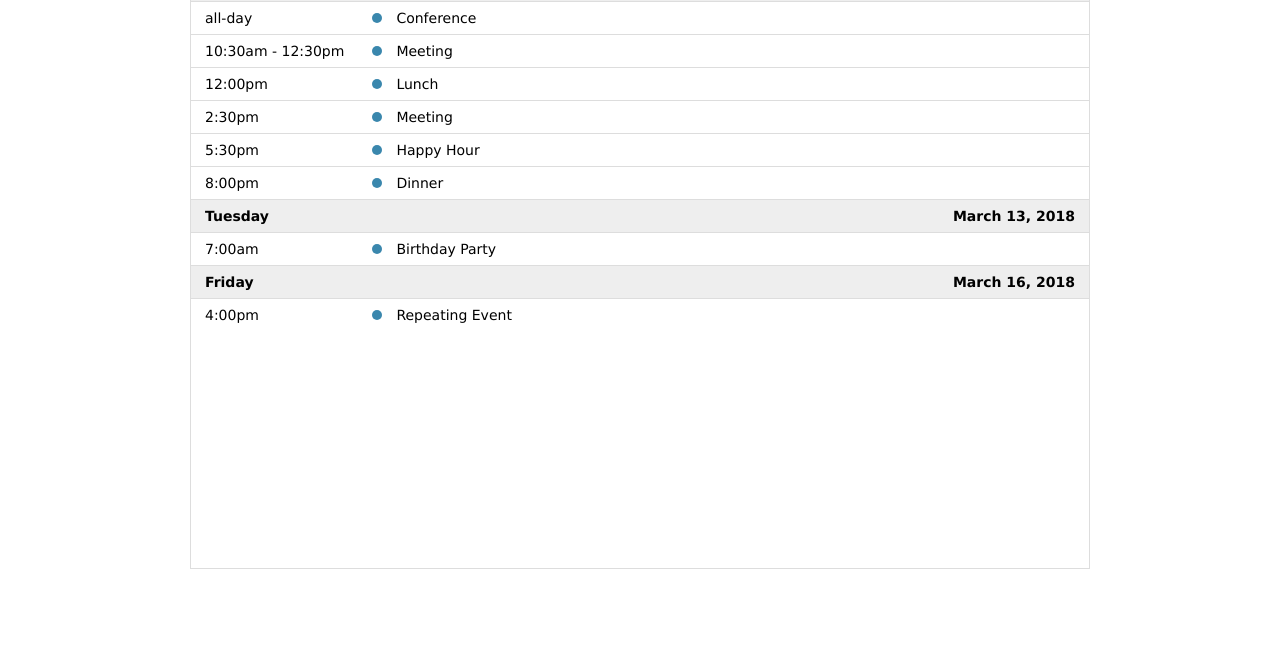
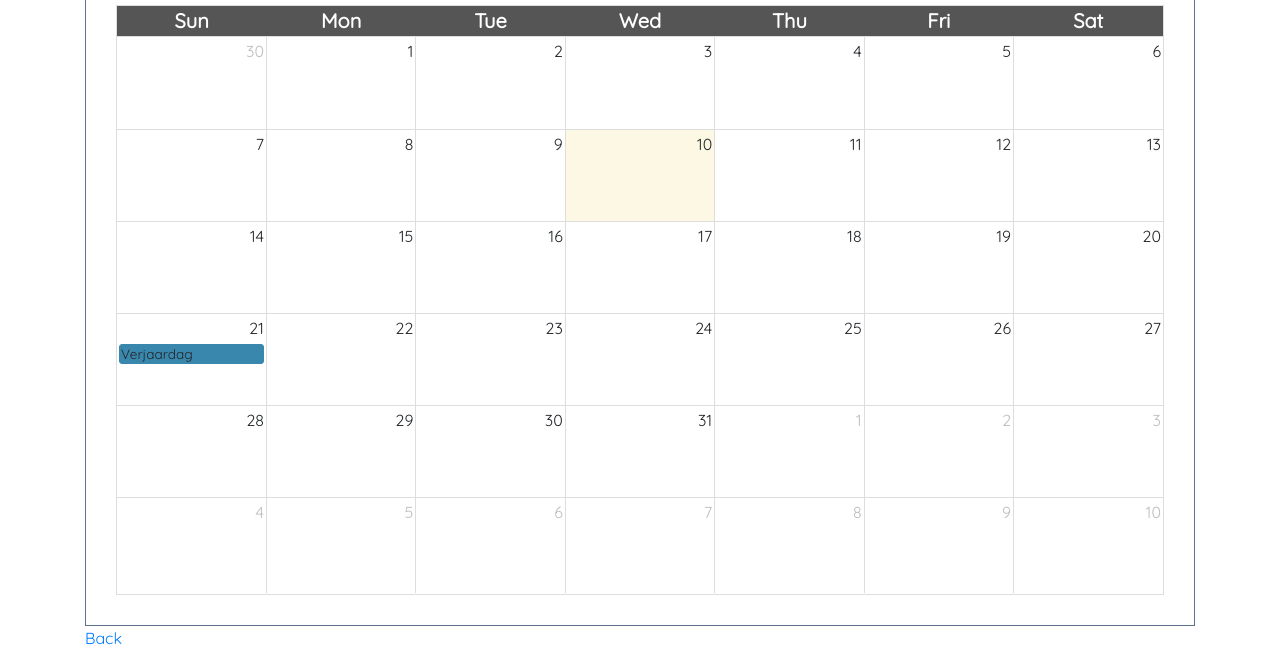
Before and after one commit to danchou-san/features-dev, a plain HTML site: page calendar_v3.html in a window 1280 px wide. Shown: the part 181-831 px from the top of the page. Before the commit the page ends 800 px from the top, so only its background shows below. Drawn offline with nearby package versions, Linux system fonts and the light colour scheme.

Commit message:
Changed source and folders

```diff
--- a/assets/fullcalendar-3.9.0/demos/list-views.html
+++ b/calendar_v3.html
@@ -1,115 +1,75 @@
 <!DOCTYPE html>
+
 <html>
-<head>
-<meta charset='utf-8' />
-<link href='../fullcalendar.min.css' rel='stylesheet' />
-<link href='../fullcalendar.print.min.css' rel='stylesheet' media='print' />
-<script src='../lib/moment.min.js'></script>
-<script src='../lib/jquery.min.js'></script>
-<script src='../fullcalendar.min.js'></script>
-<script>
 
-  $(document).ready(function() {
+  <head>
+    <title>Calendar</title>
 
-    $('#calendar').fullCalendar({
-      header: {
-        left: 'prev,next today',
-        center: 'title',
-        right: 'listDay,listWeek,month'
-      },
+    <link rel="stylesheet" href="https://stackpath.bootstrapcdn.com/bootstrap/4.1.3/css/bootstrap.min.css" integrity="sha384-MCw98/SFnGE8fJT3GXwEOngsV7Zt27NXFoaoApmYm81iuXoPkFOJwJ8ERdknLPMO" crossorigin="anonymous">
+    <link rel="stylesheet" href="https://use.fontawesome.com/releases/v5.3.1/css/all.css" integrity="sha384-mzrmE5qonljUremFsqc01SB46JvROS7bZs3IO2EmfFsd15uHvIt+Y8vEf7N7fWAU" crossorigin="anonymous">
+    <link rel='stylesheet' href='assets/fullcalendar-3.9.0/fullcalendar.css' />
+    <link href='https://fonts.googleapis.com/css?family=Quicksand' rel='stylesheet'>
+    <link href='css/calendar_style.css' rel='stylesheet'>
 
-      // customize the button names,
-      // otherwise they'd all just say "list"
-      views: {
-        listDay: { buttonText: 'list day' },
-        listWeek: { buttonText: 'list week' }
-      },
+    <script src="https://code.jquery.com/jquery-3.3.1.slim.min.js" integrity="sha384-q8i/X+965DzO0rT7abK41JStQIAqVgRVzpbzo5smXKp4YfRvH+8abtTE1Pi6jizo" crossorigin="anonymous"></script>
+    <script src="assets/moment.js"></script>
+    <script src='assets/fullcalendar-3.9.0/lib/jquery.min.js'></script>
+    <script src='assets/fullcalendar-3.9.0/lib/moment.min.js'></script>
+    <script src='assets/fullcalendar-3.9.0/fullcalendar.js'></script>
 
-      defaultView: 'listWeek',
-      defaultDate: '2018-03-12',
-      navLinks: true, // can click day/week names to navigate views
-      editable: true,
-      eventLimit: true, // allow "more" link when too many events
-      events: [
-        {
-          title: 'All Day Event',
-          start: '2018-03-01'
-        },
-        {
-          title: 'Long Event',
-          start: '2018-03-07',
-          end: '2018-03-10'
-        },
-        {
-          id: 999,
-          title: 'Repeating Event',
-          start: '2018-03-09T16:00:00'
-        },
-        {
-          id: 999,
-          title: 'Repeating Event',
-          start: '2018-03-16T16:00:00'
-        },
-        {
-          title: 'Conference',
-          start: '2018-03-11',
-          end: '2018-03-13'
-        },
-        {
-          title: 'Meeting',
-          start: '2018-03-12T10:30:00',
-          end: '2018-03-12T12:30:00'
-        },
-        {
-          title: 'Lunch',
-          start: '2018-03-12T12:00:00'
-        },
-        {
-          title: 'Meeting',
-          start: '2018-03-12T14:30:00'
-        },
-        {
-          title: 'Happy Hour',
-          start: '2018-03-12T17:30:00'
-        },
-        {
-          title: 'Dinner',
-          start: '2018-03-12T20:00:00'
-        },
-        {
-          title: 'Birthday Party',
-          start: '2018-03-13T07:00:00'
-        },
-        {
-          title: 'Click for Google',
-          url: 'http://google.com/',
-          start: '2018-03-28'
-        }
-      ]
-    });
+  </head>
 
-  });
+  <body>
+      <div class="container">
+        <h1>Calendar</h1>
 
-</script>
-<style>
+        <h3>Calendar</h3>
+        <div class="container portlet">
+          <div id='calendar'></div>
+        </div>
 
-  body {
-    margin: 40px 10px;
-    padding: 0;
-    font-family: "Lucida Grande",Helvetica,Arial,Verdana,sans-serif;
-    font-size: 14px;
-  }
+        <a href="index.html">Back</a>
+      </div>
 
-  #calendar {
-    max-width: 900px;
-    margin: 0 auto;
-  }
+      <script>
+        $(document).ready(function(){
 
-</style>
-</head>
-<body>
+          $('#calendar').fullCalendar({
+            height: 650,
+            // themeSystem: 'bootstrap4',
+            header: {
+                left: 'prev,next today',
+                center: 'title',
+                right: 'month,agendaWeek,agendaDay, listWeek'
+              },
+            // bootstrapFontAwesome: {
+            //   close: 'fa-times',
+            //   prev: 'fa-chevron-left',
+            //   next: 'fa-chevron-right',
+            //   prevYear: 'fa-angle-double-left',
+            //   nextYear: 'fa-angle-double-right'
+            // },
 
-  <div id='calendar'></div>
+            eventClick: function(calEvent, jsEvent, view) {
 
-</body>
+              alert('Event: ' + calEvent.title);
+              alert('Coordinates: ' + jsEvent.pageX + ',' + jsEvent.pageY);
+              alert('View: ' + view.name);
+
+              $(this).css('border-color', 'red');
+
+            },
+
+            events: [
+              {
+                title  : 'Verjaardag',
+                start  : '2018-10-21'
+              }
+            ]
+          })
+
+        });
+      </script>
+  </body>
+
 </html>
--- a/css/calendar_style.css
+++ b/css/calendar_style.css
@@ -11,7 +11,7 @@
     /* border-bottom: none; */
     /* border-top: none; */
     /* background-color: #5E738B; */
-    background-color: #505050;
+    background-color: #555555;
     color: white;
     font-size: 20px;
 }
@@ -102,7 +102,7 @@ th.fc-day-header.fc-sun.fc-widget-header {
 
 th.fc-week-number.fc-widget-header.fc-first {
     /* background-color: #5E738B; */
-    background-color: #505050;
+    background-color: #484848;
     color: white;
     border: none;
     font-size: 20px;
@@ -120,7 +120,7 @@ th.fc-agenda-axis.fc-week-number.fc-widget-header.fc-first {
 
 th.fc-agenda-gutter.fc-widget-header.fc-last {
     /* background-color: #5E738B; */
-    background-color: #505050;
+    background-color: #555555;
     border: none;
 }
 
@@ -177,6 +177,7 @@ td.fc-header-left {
 h3 {
     position: absolute;
     color: white;
+    padding-left: 10px;
 }
 
 td.fc-week-number.fc-widget-content.fc-first {
@@ -219,3 +220,13 @@ th.fc-sat.fc-col0.fc-widget-header {
 .fc-state-active {
   opacity: 0.65;
 }
+
+td.fc-week-number.fc-widget-content.fc-first {
+    background-color: #484848;
+    border: none;
+    color: white;
+}
+
+.fc-widget-header .fc-agenda-divider-inner {
+    background: #484848;
+}
```
Also changed, not shown: calendar_v1.html (+1 -0 lines), index.html (+1 -1 lines).
